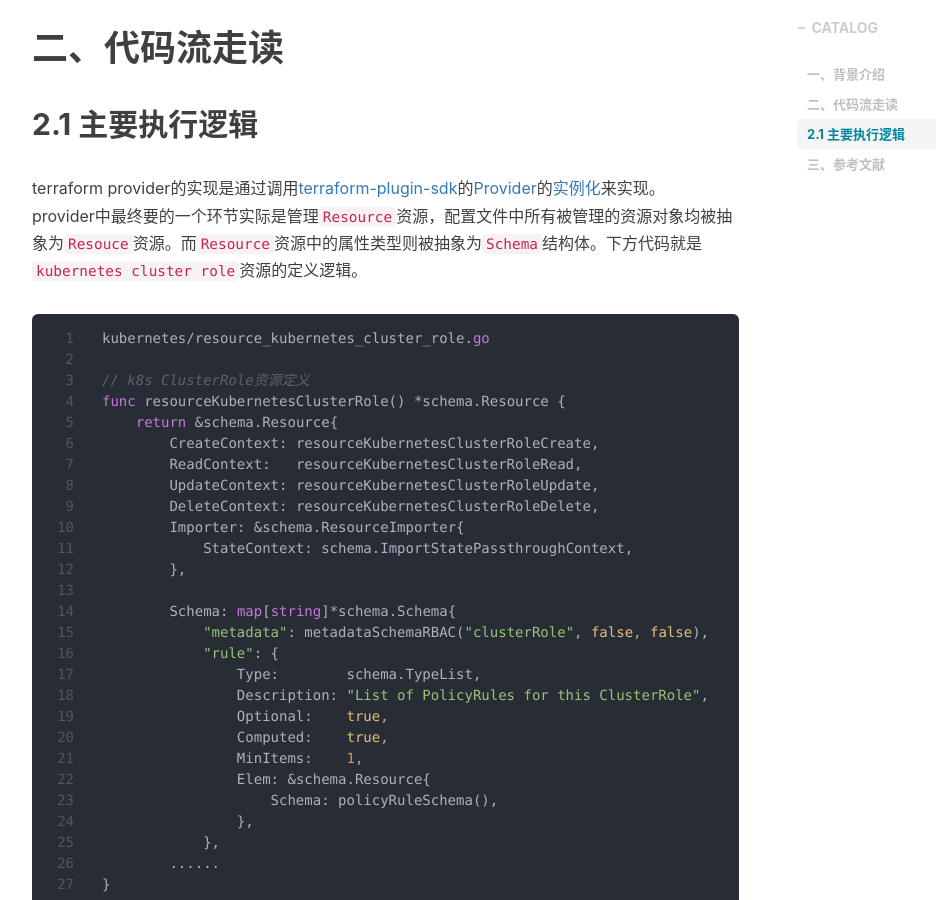
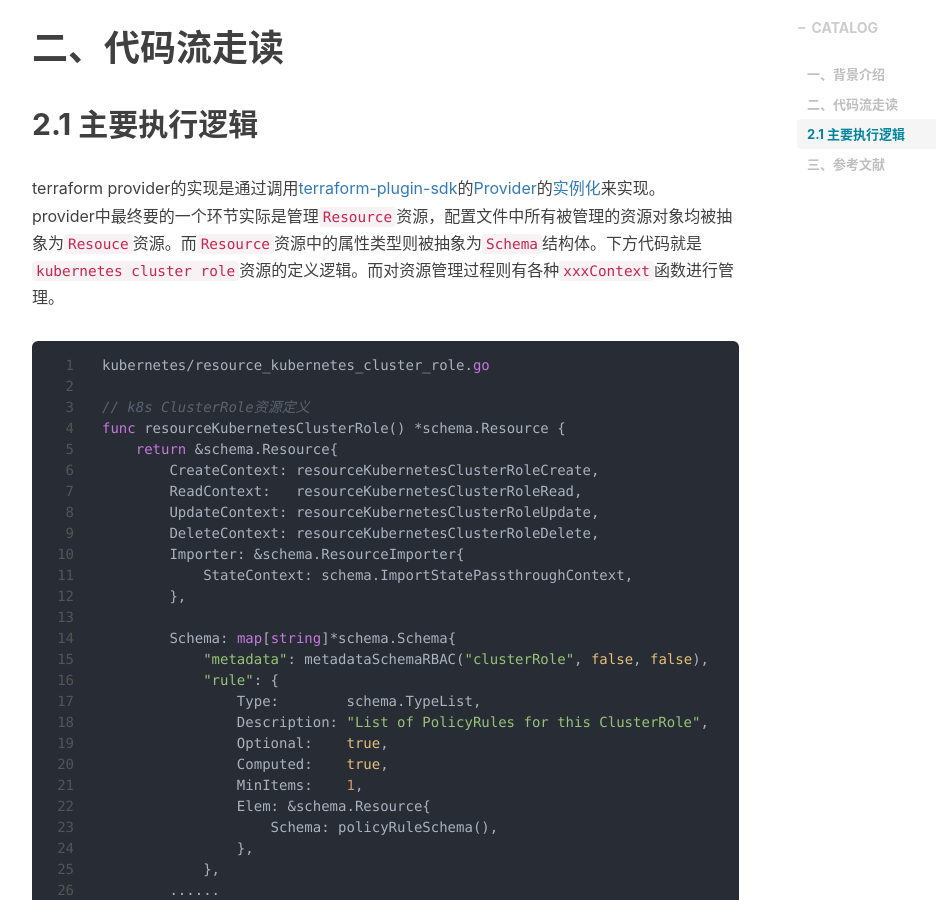
Before and after one commit to shihai1991/shihai1991.github.io, a Jekyll site: the page built from _posts/2022-10-31-provider如何解析tf配置文件.md, in a window 1280 px wide and 900 px high, scrolled down 1025 px. Shown: the whole window, without its empty margins (233-1169 px from the left). Built offline with Jekyll 4.4.1, drawn with Linux system fonts in a browser that asks for light colours; nearby versions of some CDN libraries; comment, search, counter and statistics services are not loaded.

Commit message:
Update 2022-10-31-provider如何解析tf配置文件.md

````diff
--- a/_posts/2022-10-31-provider如何解析tf配置文件.md
+++ b/_posts/2022-10-31-provider如何解析tf配置文件.md
@@ -27,7 +27,7 @@
 # 二、代码流走读
 ## 2.1 主要执行逻辑
 terraform provider的实现是通过调用[terraform-plugin-sdk](https://github.com/hashicorp/terraform-plugin-sdk)的[Provider](https://github.com/hashicorp/terraform-plugin-sdk/blob/b5b7dd0ab159303da4a64c94d64aeaea884c2a23/helper/schema/provider.go#L50)的[实例化](https://github.com/hashicorp/terraform-provider-kubernetes/blob/main/kubernetes/provider.go#L36)来实现。
-provider中最终要的一个环节实际是管理`Resource`资源，配置文件中所有被管理的资源对象均被抽象为`Resouce`资源。而`Resource`资源中的属性类型则被抽象为`Schema`结构体。下方代码就是`kubernetes cluster role`资源的定义逻辑。
+provider中最终要的一个环节实际是管理`Resource`资源，配置文件中所有被管理的资源对象均被抽象为`Resouce`资源。而`Resource`资源中的属性类型则被抽象为`Schema`结构体。下方代码就是`kubernetes cluster role`资源的定义逻辑。而对资源管理过程则有各种`xxxContext`函数进行管理。
 ```golang
 kubernetes/resource_kubernetes_cluster_role.go
 
````
